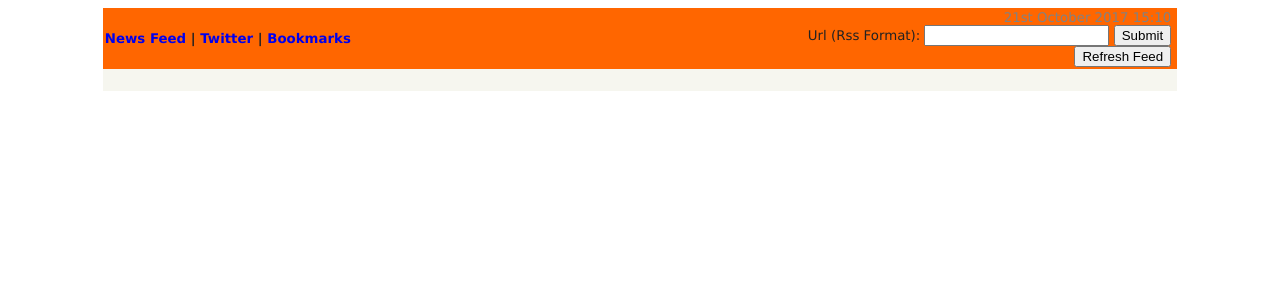
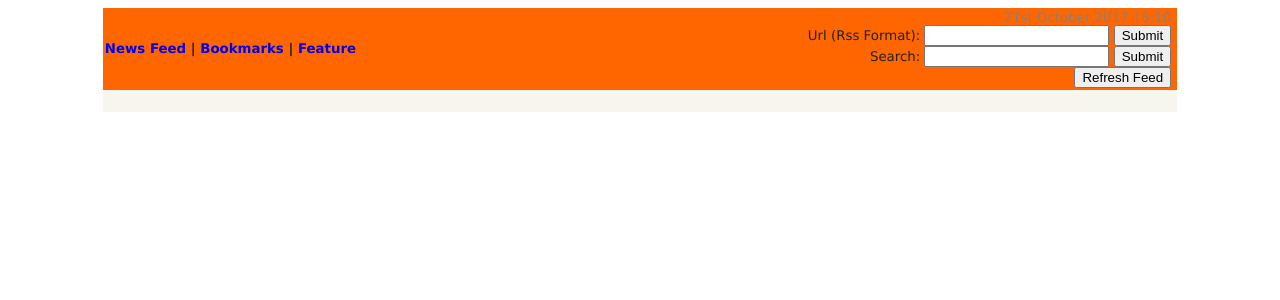
Before and after one commit to duggalr2/Personal-RSS, a Django app: page /home/ in a window 1280 px wide. Shown: the top 300 px of the page. Run offline with Django 3.2, Linux system fonts and the light colour scheme; data that the repository does not hold is empty; parts of the project's set-up code (start-up, migrations or seed data) failed here and were passed over; some libraries are stand-ins or nearby versions.

Commit message:
worked on a few features;

```diff
--- a/for_me/app_file/brute_feed.py
+++ b/for_me/app_file/brute_feed.py
@@ -3,7 +3,7 @@ import sqlite3
 import feedparser
 from sklearn.feature_extraction.text import TfidfVectorizer
 
-f = open('/Users/Rahul/Desktop/Main/Side_projects/all_in_one/for_me/app_file/urls')
+f = open('/Users/Rahul/Desktop/Side_projects/all_in_one/for_me/app_file/urls')
 hit_list = [i.replace('\n', '') for i in f.readlines()]
 # for url in hit_list:
 #     print(url)
@@ -42,7 +42,7 @@ def parse_feed(items):
 
 
 def similarity(new_header):
-    filepath = '/Users/Rahul/Desktop/Main/Side_projects/all_in_one/for_me/app_file/track_headers'
+    filepath = '/Users/Rahul/Desktop/Side_projects/all_in_one/for_me/app_file/track_headers'
     f = open(filepath)
     lines = f.readlines()
     lines = [line.replace('\n', '') for line in lines]
@@ -60,7 +60,7 @@ def feed_execute():
     """
     """
     start_time = time.time()
-    conn = sqlite3.connect('/Users/Rahul/Desktop/Main/Side_projects/all_in_one/for_me/db.nonsense')
+    conn = sqlite3.connect('/Users/Rahul/Desktop/Side_projects/all_in_one/for_me/db.nonsense')
     c = conn.cursor()
     c.execute("SELECT * FROM app_file_feeds")
     y = c.fetchall()
--- a/for_me/app_file/etweet_feed.py
+++ b/for_me/app_file/etweet_feed.py
@@ -47,7 +47,7 @@ CONSUMER_SECRET = 'f8f8waBmcifaoiz0ohfwDMG3YPq0qnKzOL4aSRGBUb3JR2wc6g'
 ACCESS_TOKEN = '1536654752-A4oOpKBfNjz0hOlRd0vl7y8DHKN5RlUORpcT0CM'
 ACCESS_SECRET = 'yw5HYPaqt7C87jw8lQ1AFH7u9kfYYZL1prRd52YREFvFD'
 
-f = open('/Users/Rahul/Desktop/Main/Side_projects/all_in_one/for_me/app_file/twitter_search_words')
+f = open('/Users/Rahul/Desktop/Side_projects/all_in_one/for_me/app_file/twitter_search_words')
 tweet_hit_list = [line.replace('\n', '') for line in f.readlines()]
 
 
@@ -117,7 +117,7 @@ def execute_tweets():
     """
     # start_time = time.time()
     default = 'https://twitter.com/'
-    conn = sqlite3.connect('/Users/Rahul/Desktop/Main/Side_projects/all_in_one/for_me/db.nonsense')
+    conn = sqlite3.connect('/Users/Rahul/Desktop/Side_projects/all_in_one/for_me/db.nonsense')
     c = conn.cursor()
     c.execute("SELECT * FROM app_file_tweet")
     y = c.fetchall()
--- a/for_me/app_file/model_topics.py
+++ b/for_me/app_file/model_topics.py
@@ -19,7 +19,7 @@ import sqlite3
 
 def get_all_keyWords():
     """Get all the keywords for the first 10000 articles in the database """
-    conn = sqlite3.connect('/Users/Rahul/Desktop/Main/Side_projects/all_in_one/for_me/db.nonsense')
+    conn = sqlite3.connect('/Users/Rahul/Desktop/Side_projects/all_in_one/for_me/db.nonsense')
     c = conn.cursor()
     c.execute("SELECT link FROM app_file_feeds")
     links = c.fetchall()
--- a/for_me/app_file/models.py
+++ b/for_me/app_file/models.py
@@ -24,5 +24,9 @@ class BookMark(models.Model):
     link = models.URLField(blank=True)
 
 
+class Feature(models.Model):
+    feature = models.CharField(max_length=500)
+
+
 # class ArticleSummary(models.Model):
 #     summary = models.CharField(max_length=)
--- a/for_me/app_file/rss_feed.py
+++ b/for_me/app_file/rss_feed.py
@@ -14,7 +14,7 @@ import feedparser
     # TODO: Optimize this and get the complexity!
 
 
-f = open('/Users/Rahul/Desktop/Main/Side_projects/all_in_one/for_me/app_file/urls')
+f = open('/Users/Rahul/Desktop/Side_projects/all_in_one/for_me/app_file/urls')
 hit_list = [i.replace('\n', '') for i in f.readlines()]
 
 
@@ -75,7 +75,7 @@ def feed_execute():
     """
     """
     start_time = time.time()
-    conn = sqlite3.connect('/Users/Rahul/Desktop/Main/Side_projects/all_in_one/for_me/db.nonsense')
+    conn = sqlite3.connect('/Users/Rahul/Desktop/Side_projects/all_in_one/for_me/db.nonsense')
     c = conn.cursor()
     c.execute("SELECT * FROM app_file_feeds")
     y = c.fetchall()
--- a/for_me/app_file/views.py
+++ b/for_me/app_file/views.py
@@ -1,11 +1,11 @@
 from django.contrib import messages
 from django.core.paginator import Paginator, EmptyPage, PageNotAnInteger
 from django.shortcuts import render, HttpResponseRedirect, HttpResponse, get_object_or_404, redirect
-from .models import Feeds, Tweet, BookMark
+from .models import Feeds, Tweet, BookMark, Feature
 from .rss_feed import add_url
 from .enew_rss import run_it
 import multiprocessing
-from .forms import UrlForm, FeedBookMark, TweetBookMark
+from .forms import UrlForm, FeedBookMark, TweetBookMark, FeatureForm
 from .etweet_feed import execute_tweets
 from django.views.decorators.csrf import csrf_exempt
 from sklearn.feature_extraction.text import TfidfVectorizer
@@ -27,7 +27,7 @@ def pag(a, request):
 
 
 def similarity(new_header):
-    filepath = '/Users/Rahul/Desktop/Main/Side_projects/all_in_one/for_me/app_file/track_headers'
+    filepath = '/Users/Rahul/Desktop/Side_projects/all_in_one/for_me/app_file/track_headers'
     f = open(filepath)
     lines = f.readlines()
     lines = [line.replace('\n', '') for line in lines]
@@ -41,47 +41,64 @@ def similarity(new_header):
     return scores[0]
 
 
-# def recommend_page(request):
-#     big_list = []
-#     if request.method == 'GET' and 'refresh' in request.GET:
-#         recommend_id = feed_execute()
-#         # execute_tweets()
-#         for id in recommend_id:
-#             b = Feeds.objects.get(id=id)
-#             big_list.append(b)
-#     return render(request, 'recommend_page.html', {'object_list': pag(big_list, request)})
-
-
 # @cache_page(60 * 10)
 @csrf_exempt
 def home(request):
-    """Main Page"""
     b = Feeds.objects.all().order_by('-pk')
     if request.POST.get('url'):
         url = request.POST.get('url')
-        add_url(url, '/Users/Rahul/Desktop/Main/Side_projects/all_in_one/for_me/app_file/urls')
+        add_url(url, '/Users/Rahul/Desktop/Side_projects/all_in_one/for_me/app_file/urls')
         messages.success(request, 'Form submission successful')
 
-    if request.method == 'GET' and 'refresh' in request.GET:
-        p1 = multiprocessing.Process(target=run_it)
-        p2 = multiprocessing.Process(target=execute_tweets)
-        p1.start()
-        p2.start()
-        p1.join()
-        p2.join()
+    if request.method == 'POST' and 'refresh' in request.POST:
+        run_it()
+        return render(request, 'te.html', {'object_list': pag(b, request)})
+
+    if request.POST.get('search'):
+        search_word = request.POST.get('search')
+        object_list = Feeds.objects.filter(title__contains=search_word)
+        return render(request, 'te.html', {'object_list': pag(object_list, request)})
+
+
+        # return render(request, 'te.html')
+        # return render(request, 'te.html')
+        # p1 = multiprocessing.Process(target=run_it)
+        # p2 = multiprocessing.Process(target=execute_tweets)
+        # p1.start()
+        # p2.start()
+        # p1.join()
+        # p2.join()
 
         # run_it()
         # # recommend_id = feed_execute()
         # execute_tweets()
 
-    if request.method == 'POST' and 'pieFact' in request.POST:
-        header = request.POST['pieFact']
-        if header != 'More': # TODO: remove newsfeed, etc. as well
-            with open('/Users/Rahul/Desktop/Main/Side_projects/all_in_one/for_me/app_file/track_headers', 'a') as f:
-                f.write(header + '\n')
-        return HttpResponse('success')
+    # if request.method == 'POST' and 'pieFact' in request.POST:
+    #     header = request.POST['pieFact']
+    #     if header != 'More': # TODO: remove newsfeed, etc. as well
+    #         with open('/Users/Rahul/Desktop/Side_projects/all_in_one/for_me/app_file/track_headers', 'a') as f:
+    #             f.write(header + '\n')
+    #     return HttpResponse('success')
 
     return render(request, 'te.html', {'object_list': pag(b, request)})
+
+
+def feature_list(request):
+    feature_feed = Feature.objects.all().order_by('-pk')
+    feature_form = FeatureForm(request.POST or None)
+    if request.method == 'POST':
+        if feature_form.is_valid():
+            print('asdjasnd')
+            feature_form.save()
+            # feature.save()
+            return redirect('feature')
+    return render(request, 'feature.html', {'object_list': pag(feature_feed, request), 'form': feature_form})
+
+
+def delete_feature(request, id=None):
+    instance = get_object_or_404(Feature, id=id)
+    instance.delete()
+    return redirect("feature")
 
 
 def reddit(request):
@@ -109,13 +126,13 @@ def other(request):
     return render(request, 'other.html', {'object_list': pag(other_list, request)})
 
 
-def twitter(request):
-    """Twitter Page"""
-    tweets = Tweet.objects.all().order_by('-pk')
-    if request.POST.get('search_word'):
-        word = request.POST.get('search_word')
-        add_url(word, '/Users/Rahul/Desktop/Main/Side_projects/all_in_one/for_me/app_file/twitter_search_words')
-    return render(request, 'twitter.html', {'object_list': pag(tweets, request)})
+# def twitter(request):
+#     """Twitter Page"""
+#     tweets = Tweet.objects.all().order_by('-pk')
+#     if request.POST.get('search_word'):
+#         word = request.POST.get('search_word')
+#         add_url(word, '/Users/Rahul/Desktop/Side_projects/all_in_one/for_me/app_file/twitter_search_words')
+#     return render(request, 'twitter.html', {'object_list': pag(tweets, request)})
 
 
 def bookmark(request, new_id):
@@ -141,71 +158,3 @@ def bookmark_page(request):
     """Bookmark Page"""
     b = BookMark.objects.all().order_by('-pk')
     return render(request, 'bookmark.html', {'object_list': pag(b, request)})
-
-
-
-
-
-############### CHATBOT ###############
-
-# ACCESS_TOKEN = 'EAADFtkIzrDgBAMM5GfFUQ6CNnR1GUr4hib9XX6oC9EcrYtqr6LjftQwZCAGRVuhed5hY9pFDU8ukNDemq4KL4wCOiRwRntc0TScsVV9Rmv6yGCt3ZAZA56dd1t0TbgqPWT4gg1JFN0URbB7zUyihitHVGLitkkpISmjN38lvAZDZD'
-#
-# def post_facebook_message(fbid, received_message):
-#     """Responding to incoming messages; helper function to post()"""
-#
-#     user_details_url = "https://graph.facebook.com/v2.6/%s" % fbid
-#     user_details_params = {'fields': 'first_name,last_name,profile_pic', 'access_token': PAGE_ACCESS_TOKEN}
-#     user_details = requests.get(user_details_url, user_details_params).json()
-#     joke_text = 'Yo ' + user_details['first_name'] + '..! ' + joke_text
-#
-#     post_message_url = 'https://graph.facebook.com/v2.6/me/messages?access_token=%s' % PAGE_ACCESS_TOKEN
-#     response_msg = json.dumps({"recipient": {"id": fbid}, "message": {"text": joke_text}})
-#     status = requests.post(post_message_url, headers={"Content-Type": "application/json"}, data=response_msg)
-#     pprint(status.json())
-#
-#
-# class FeedBot(generic.View):
-#
-#     def get(self, request, *args, **kwargs):
-#         """Verifying the access token"""
-#
-#         if self.request.GET['hub.verify_token'] == ACCESS_TOKEN:
-#             return HttpResponse(self.request.GET['hub.challenge'])
-#         else:
-#             return HttpResponse('Error, invalid token')
-#
-#     @method_decorator(csrf_exempt)
-#     def dispatch(self, request, *args, **kwargs):
-#         return generic.View.dispatch(self, request, *args, **kwargs)
-#
-#     def post(self, request, *args, **kwargs):
-#         """Handling incoming messages"""
-#         # Converts the text payload into a python dictionary
-#         incoming_message = json.loads(self.request.body.decode('utf-8'))
-#         # Facebook recommends going through every entry since they might send
-#         # multiple messages in a single call during high load
-#         for entry in incoming_message['entry']:
-#             for message in entry['messaging']:
-#                 # Check to make sure the received call is a message call
-#                 # This might be delivery, optin, postback for other events
-#                 if 'message' in message:
-#                     # Print the message to the terminal
-#                     pprint(message)
-#                     # Assuming the sender only sends text.
-#                     post_facebook_message(message['sender']['id'], message['message']['text'])
-#         return HttpResponse()
-
-
-
-
-            # def add_url(request): # TODO: Change this and put it on the same page as home page!!
-#     form = UrlForm(request.POST or None)
-#     if form.is_valid():
-#         instance = form.save(commit=False) # TODO: WTF IS COMMIT?
-#         instance.save()
-#         return HttpResponseRedirect('home')
-#
-#     context = {
-#         'form': form
-#     }
-#     return render(request, )
--- a/for_me/for_me/urls.py
+++ b/for_me/for_me/urls.py
@@ -26,7 +26,9 @@ urlpatterns = [
     url(r'^hn/', views.hacker_news, name='hacker_news'),
     url(r'^python/', views.python, name='python'),
     url(r'^other/', views.other, name='other'),
-    url(r'^tweets/', views.twitter, name='twitter'),
+    # url(r'^tweets/', views.twitter, name='twitter'),
     url(r'^(?P<new_id>\d+)/feedbm/$', views.bookmark, name='feed_bookmark'),
     url(r'^bookmark/', views.bookmark_page, name='bookmark'),
+    url(r'^feature/', views.feature_list, name='feature'),
+    url(r'^(?P<id>\d+)/delete/$', views.delete_feature, name='delete_feature'),
 ]
--- a/for_me/templates/base.html
+++ b/for_me/templates/base.html
@@ -41,15 +41,17 @@
                                                     <a href="{% url 'home' %}" style="text-decoration: none;">News Feed</a>
                                                     |
                                                 </b>
-                                                <b class="twitter">
-                                                    <a href="{% url 'twitter' %}" style="text-decoration: none;">Twitter</a>
+{#                                                <b class="twitter">#}
+{#                                                    <a href="{% url 'twitter' %}" style="text-decoration: none;">Twitter</a>#}
+{#                                                    |#}
+{#                                                </b>#}
+                                                <b class="bookmarks">
+                                                    <a href="{% url 'bookmark' %}" style="text-decoration: none;">Bookmarks</a>
                                                     |
                                                 </b>
-                                                <b class="bookmarks">
-                                                    <a href="{% url 'bookmark' %}" style="text-decoration: none;">Bookmarks</a>
-
+                                                <b class="feature">
+                                                    <a href="{% url 'feature' %}" style="text-decoration: none;">Feature</a>
                                                 </b>
-
                                             </span>
                                         </td>
                                             {% block content %}
--- a/for_me/templates/te.html
+++ b/for_me/templates/te.html
@@ -68,7 +68,13 @@
 
                                                 </form>
 
-                                                <form method="GET">
+                                                <form method="POST">
+                                                    Search: <input type="text" name="search">{% csrf_token %}
+                                                    <input type="submit" value="Submit" />
+
+                                                </form>
+
+                                                <form method="POST">
                                                     <input name='refresh' type="submit" value="Refresh Feed" />
                                                 </form>
 
--- a/rss_chatbot/fb_chatbot/views.py
+++ b/rss_chatbot/fb_chatbot/views.py
@@ -45,7 +45,7 @@ class Rss_view(generic.View):
         # Facebook recommends going through every entry since they might send
         # multiple messages in a single call during high load
         for entry in incoming_message['entry']:
-            conn = sqlite3.connect('/Users/Rahul/Desktop/Main/Side_projects/all_in_one/for_me/db.nonsense')
+            conn = sqlite3.connect('/Users/Rahul/Desktop/Side_projects/all_in_one/for_me/db.nonsense')
             c = conn.cursor()
             for message in entry['messaging']:
                 # Check to make sure the received call is a message call
```
Also changed, not shown: for_me/app_file/enew_rss.py (+11 -4 lines), for_me/app_file/forms.py (+7 -1 lines), for_me/templates/feature.html (added, +56 -0 lines), for_me/app_file/migrations/0004_feature.py (added), homepage.png (added), 2 other files.
